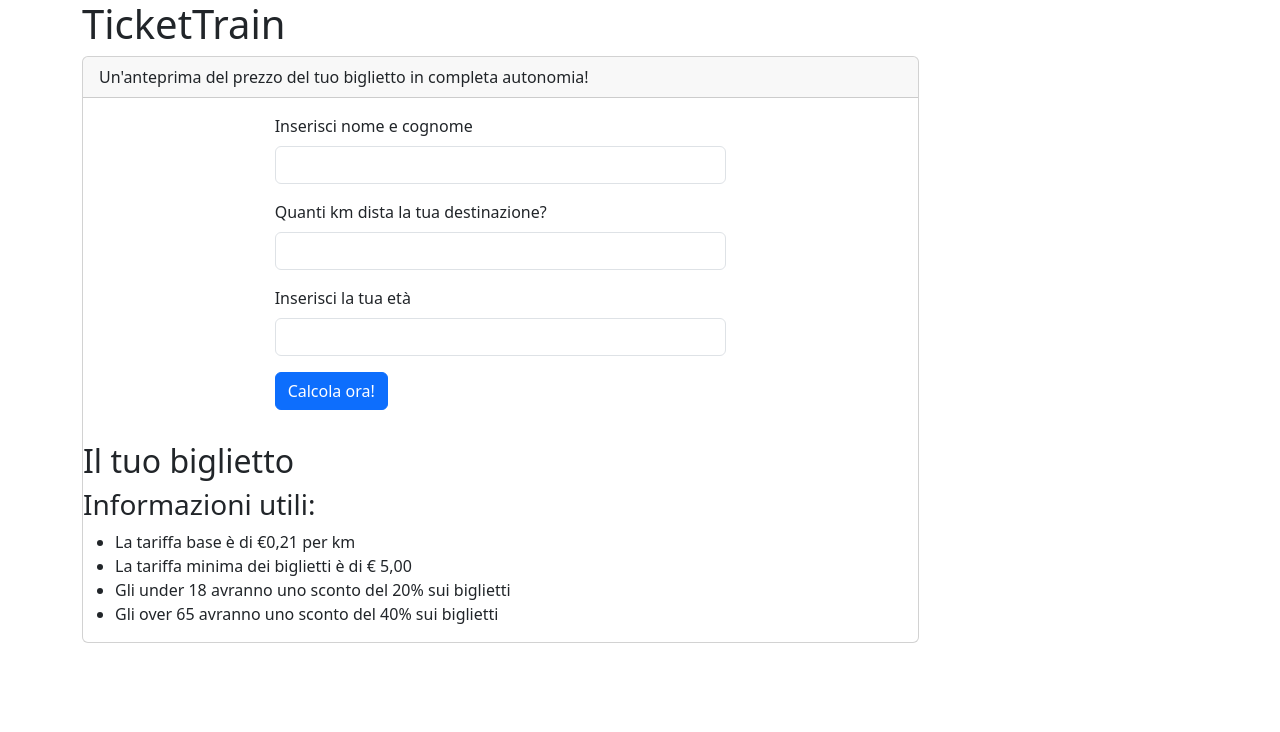
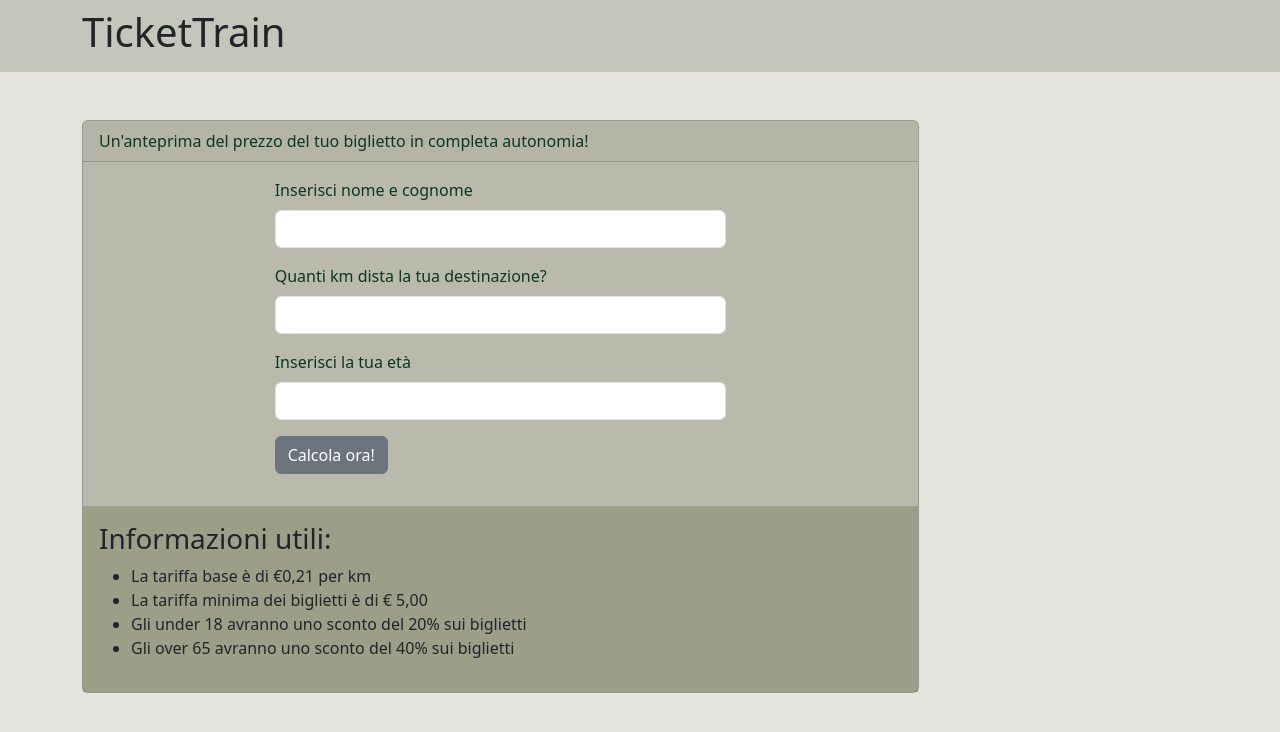
Before and after one commit to AleScla/js-biglietto-treno-form, a plain HTML site: page index.html in a window 1280 px wide. Drawn offline with nearby package versions, Linux system fonts and the light colour scheme.

Commit message:
esercizio completato

```diff
--- a/css/style.css
+++ b/css/style.css
@@ -0,0 +1,16 @@
+header{
+    background-color:#C4C6BB;
+
+}
+
+body{
+    background-color:#E4E3DE;
+}
+
+.card.w-75{
+    background-color:#595f394d;
+}
+
+.my-bg-green{
+    background-color:#595f394f;
+}
--- a/index.html
+++ b/index.html
@@ -10,8 +10,8 @@
         <link rel="stylesheet" href="css/style.css">
     </head>
     <body>
-        <header>
-            <div class="container">
+        <header class="p-2 mb-5">
+            <div class="container ">
                 <h1>
                     TicketTrain
                 </h1>
@@ -19,30 +19,34 @@
         </header>
         <div class="container">
 
-            <div class="card w-75">
+            <div class="card w-75 text-success-emphasis">
                 <div class="card-header">
                     Un'anteprima del prezzo del tuo biglietto in completa autonomia!
                 </div>
-                <div class="card-body w-100">
+                <div class="card-body w-100 ">
                     <form id="form" class="mb-3 w-75 mx-auto">
                         <div class="mb-3 w-75 mx-auto">
                             <label for="name-surname" class="form-label">
                                 Inserisci nome e cognome
                             </label>
-                            <input type="text" class="form-control " id="inputname" required>
+                            <input type="text" class="form-control" id="inputname" required>
                         </div>
                         <div class="mb-3 w-75 mx-auto">
                           <label for="inputkm" class="form-label">Quanti km dista la tua destinazione?</label>
-                          <input type="text" class="form-control " id="inputkm" required>
+                          <input type="text" class="form-control" id="inputkm" required>
                         </div>
                         <div class="mb-3 w-75 mx-auto">
                             <label for="inputage" class="form-label">Inserisci la tua età</label>
-                            <input type="text" class="form-control " id="inputage" required>
+                            <input type="text" class="form-control" id="inputage" required>
                         </div>
                         <div class="mb-3 w-75 mx-auto">
-                            <button type="submit" class="btn btn-primary">Calcola ora!</button>
+                            <button type="submit" class="btn btn-secondary">Calcola ora!</button>
                         </div>
+
                         <div class="d-none" id="ticket">
+                            <h2>
+                                Il tuo biglietto
+                            </h2>
                             <div class="card w-100">
                                 <div class="card-header fs-3 bg-dark text-bg-dark">
                                     Biglietto n# <span id="number1-100"></span>
@@ -62,7 +66,7 @@
                                                 Carrozza n# <span id="number1-20"></span>
                                             </p>
                                             <p class="card-text fs-5">Questo biglietto ha validità 1 giorno</p>
-                                            <div class="btn btn-primary">Ordinalo adesso!</button>
+                                            <div class="btn btn-secondary">Ordinalo adesso!</button>
                                         </div>
                                     </div>
                                 </div>
@@ -71,13 +75,7 @@
                     </form>
                 </div>
             </div>
-
-            <h2>
-                Il tuo biglietto
-            </h2>
-
-
-
+            <div class="card-body my-bg-green text-dark">
                 <h3>Informazioni utili:</h3>
                 <ul>
                     <li>
@@ -94,6 +92,12 @@
                     </li>
                 </ul>
             </div>
+
+
+
+
+
+        </div>
         <script src="js/scripts.js"></script>
     </body>
 </html>
```
Lines whose indentation alone changed are shown as unchanged.
